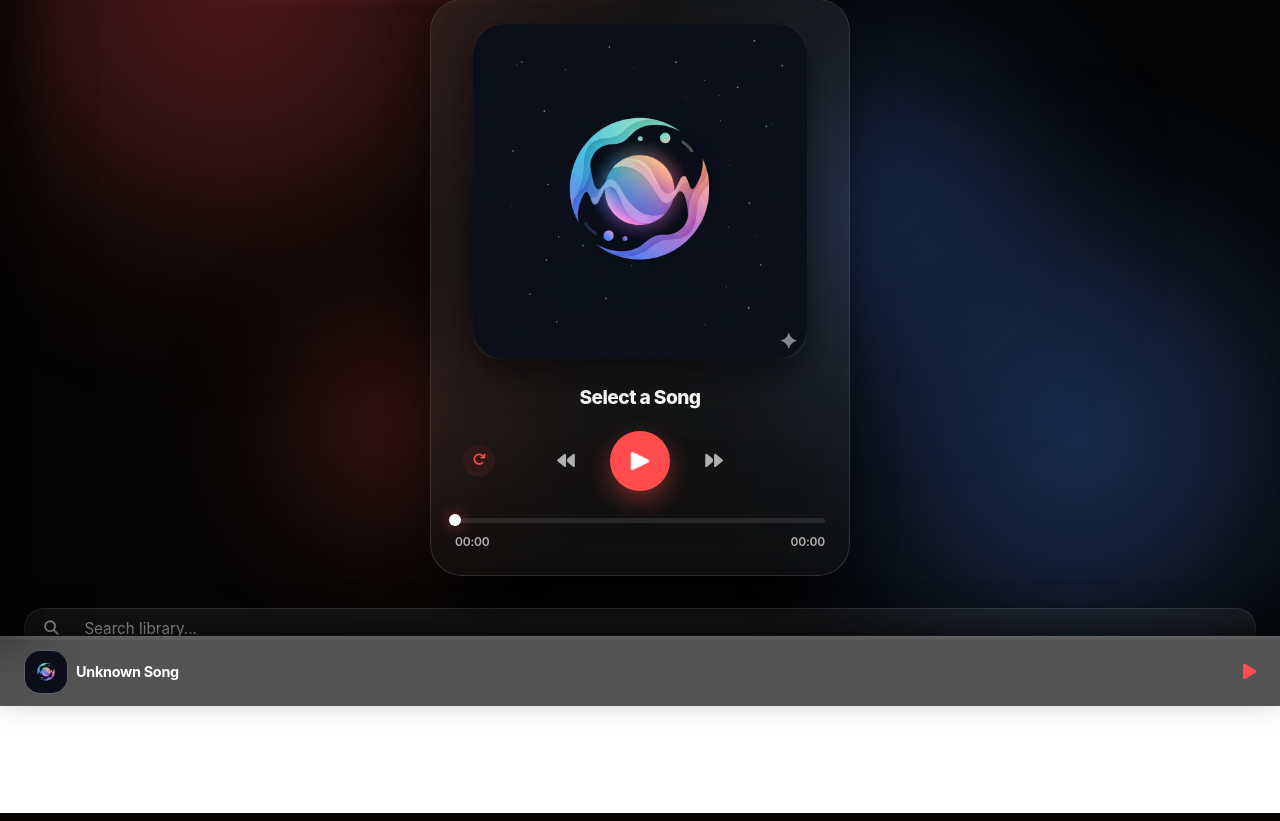
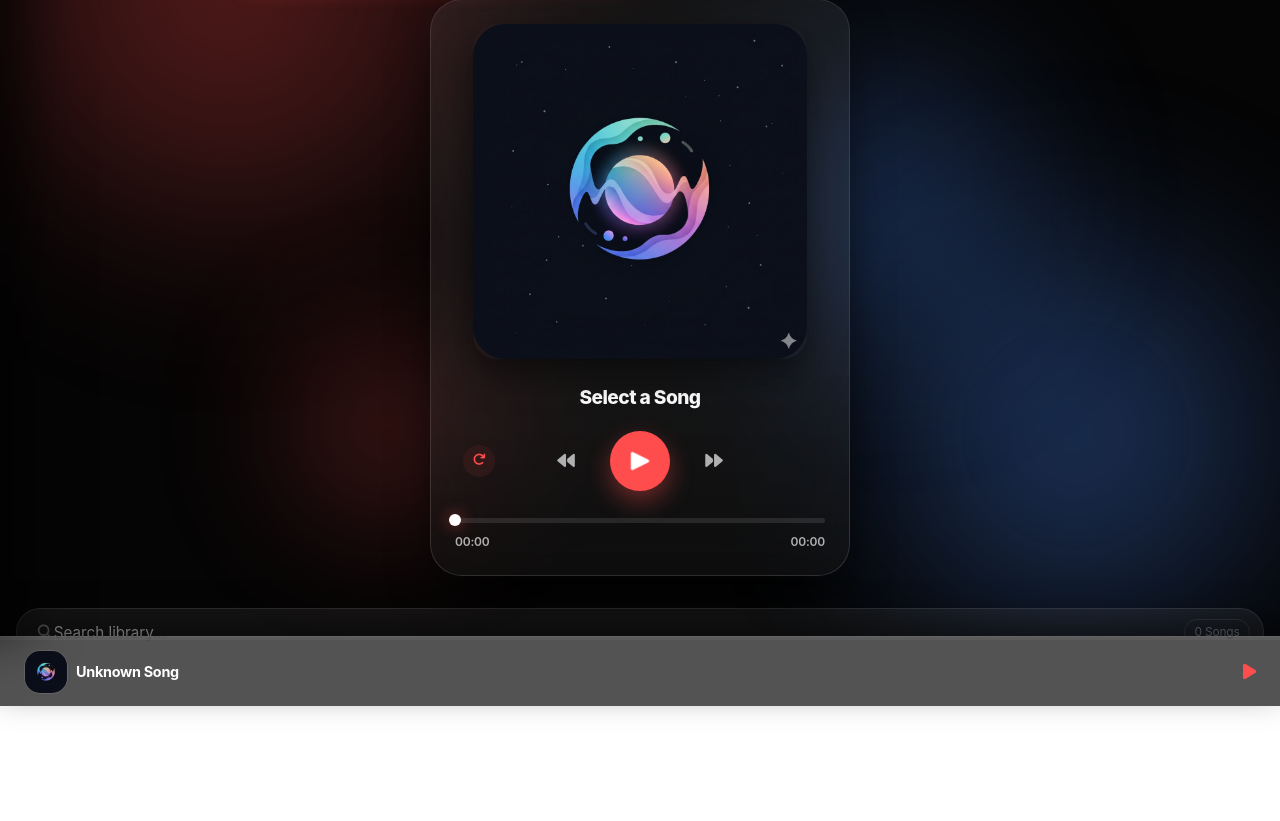
Before and after one commit to Adityasam/Aura, a Flask app: page / in a window 1280 px wide. Shown: the part 164-985 px from the top of the page. Run offline with Flask 3, Linux system fonts and the light colour scheme; some libraries are stand-ins or nearby versions.

Commit message:
Background play wakelock fix, total song count show

```diff
--- a/templates/index.html
+++ b/templates/index.html
@@ -574,10 +574,10 @@
         .offline-search-container {
             background: var(--glass);
             border-radius: var(--radius-lg);
-            padding: 0 1.2rem;
-            margin: 0 1.5rem 1rem;
+            padding: 0 0.8rem;
+            margin: 0 1rem 1rem;
             border: 1px solid var(--glass-border);
-            height: 40px;
+            height: 48px;
             display: flex;
             align-items: center;
             gap: 10px;
@@ -829,10 +829,15 @@
         </div>
 
         <div class="mode-block" id="offline-block">
-            <div class="offline-search-container">
-                <i class="fas fa-search"></i>
-                <input type="text" placeholder="Search library..." onkeyup="create_song_card()"
-                    class="form-control" id="offline-search">
+            <div class="offline-search-container d-flex align-items-center gap-2">
+                <div class="position-relative flex-grow-1">
+                    <i class="fas fa-search position-absolute top-50 start-0 translate-middle-y ms-2" style="opacity: 0.5;"></i>
+                    <input type="text" placeholder="Search library..." onkeyup="create_song_card()"
+                        class="form-control ps-4" id="offline-search">
+                </div>
+                <div id="library-count" class="badge rounded-pill bg-surface text-secondary" style="font-weight: 400; font-size: 0.75rem; border: 1px solid var(--glass-border); padding: 0.4rem 0.6rem;">
+                    0 Songs
+                </div>
             </div>
             <div class="offline-list-container mx-auto" id="offline-song-list"></div>
             <div id="no-result-offline" hidden>Library is empty</div>
@@ -895,6 +900,25 @@
     const songloader = document.getElementById("song-loading");
 
     const miniPlayer = document.getElementById("mini-player");
+
+    let wakeLock = null;
+
+    async function requestWakeLock() {
+        try {
+            if ('wakeLock' in navigator) {
+                wakeLock = await navigator.wakeLock.request('screen');
+            }
+        } catch (err) {
+            console.error(`${err.name}, ${err.message}`);
+        }
+    }
+
+    function releaseWakeLock() {
+        if (wakeLock !== null) {
+            wakeLock.release();
+            wakeLock = null;
+        }
+    }
 
     let savedSongs = [];
     let searchResults = [];
@@ -1315,6 +1339,7 @@
         request.onsuccess = () => {
             savedSongs = request.result;
             savedSongs.sort((a, b) => (b.index || 0) - (a.index || 0));
+            document.getElementById("library-count").innerHTML = `${savedSongs.length} Songs`;
             if (currentMode === "offline") create_song_card();
         };
     }
@@ -1351,9 +1376,11 @@
 
     player.onplay = () => {
         set_play_state("pause");
+        requestWakeLock();
     };
     player.onpause = () => {
         set_play_state("play");
+        releaseWakeLock();
     };
     player.onloadedmetadata = () => total_time.textContent = formatTime(player.duration);
 
```
